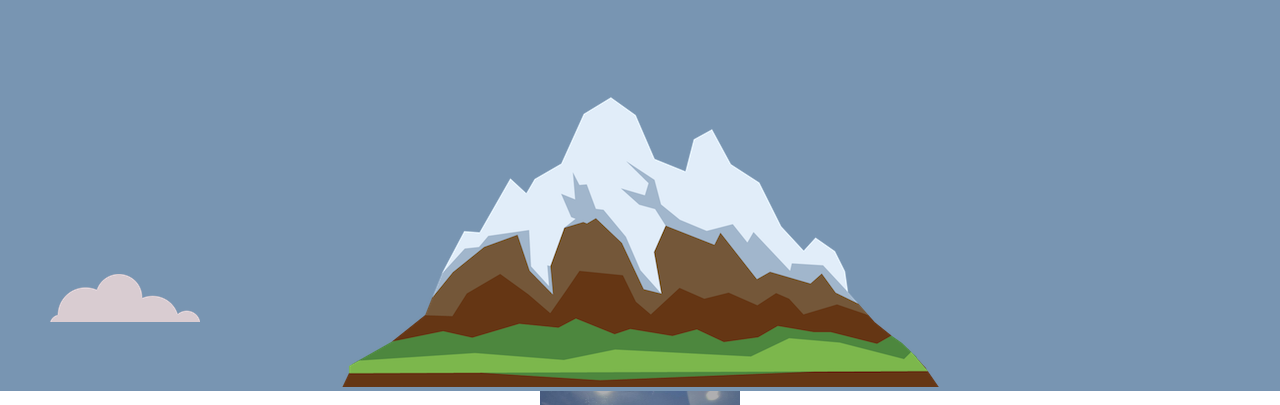
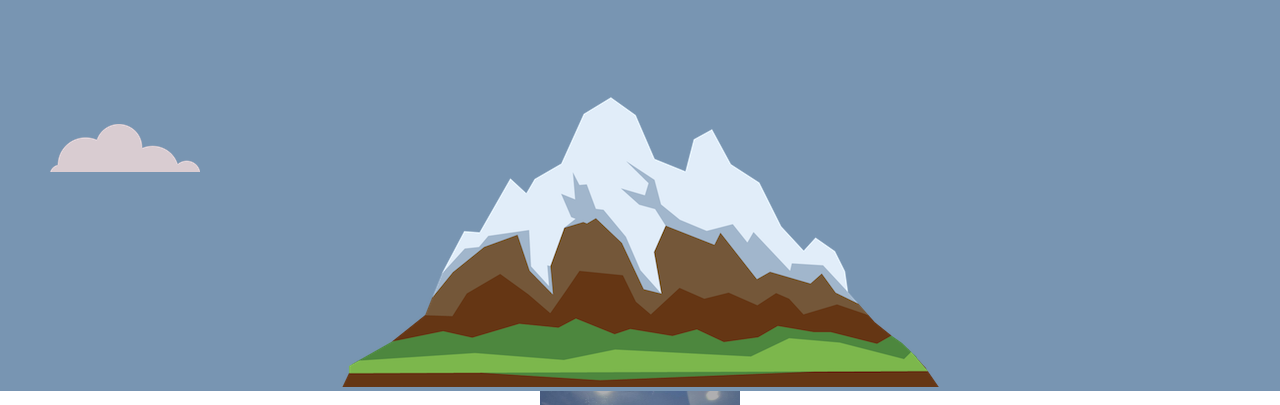
Before and after one commit to mildnatthathida/mild_resume, a plain HTML site: page index.html in a window 1280 px wide. Shown: the part 326-731 px from the top of the page. Drawn offline with Linux system fonts and the light colour scheme.

Commit message:
edit cloud

```diff
--- a/styles.css
+++ b/styles.css
@@ -18,7 +18,7 @@ body{
 }
 .bottom-cloud{
   position: absolute;
-  top:600px;
+  top:450px;
   left: 50px;
 
 }
```
